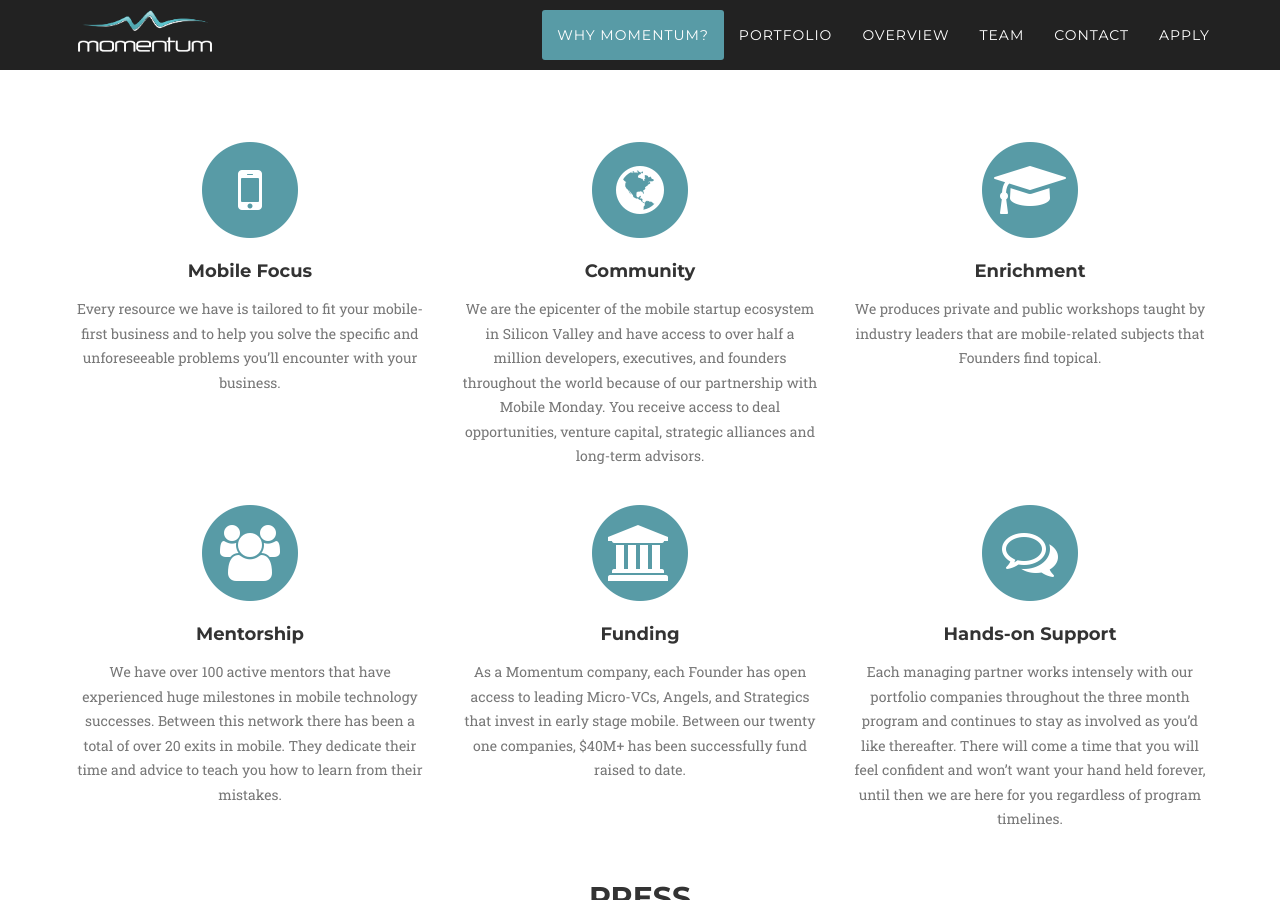
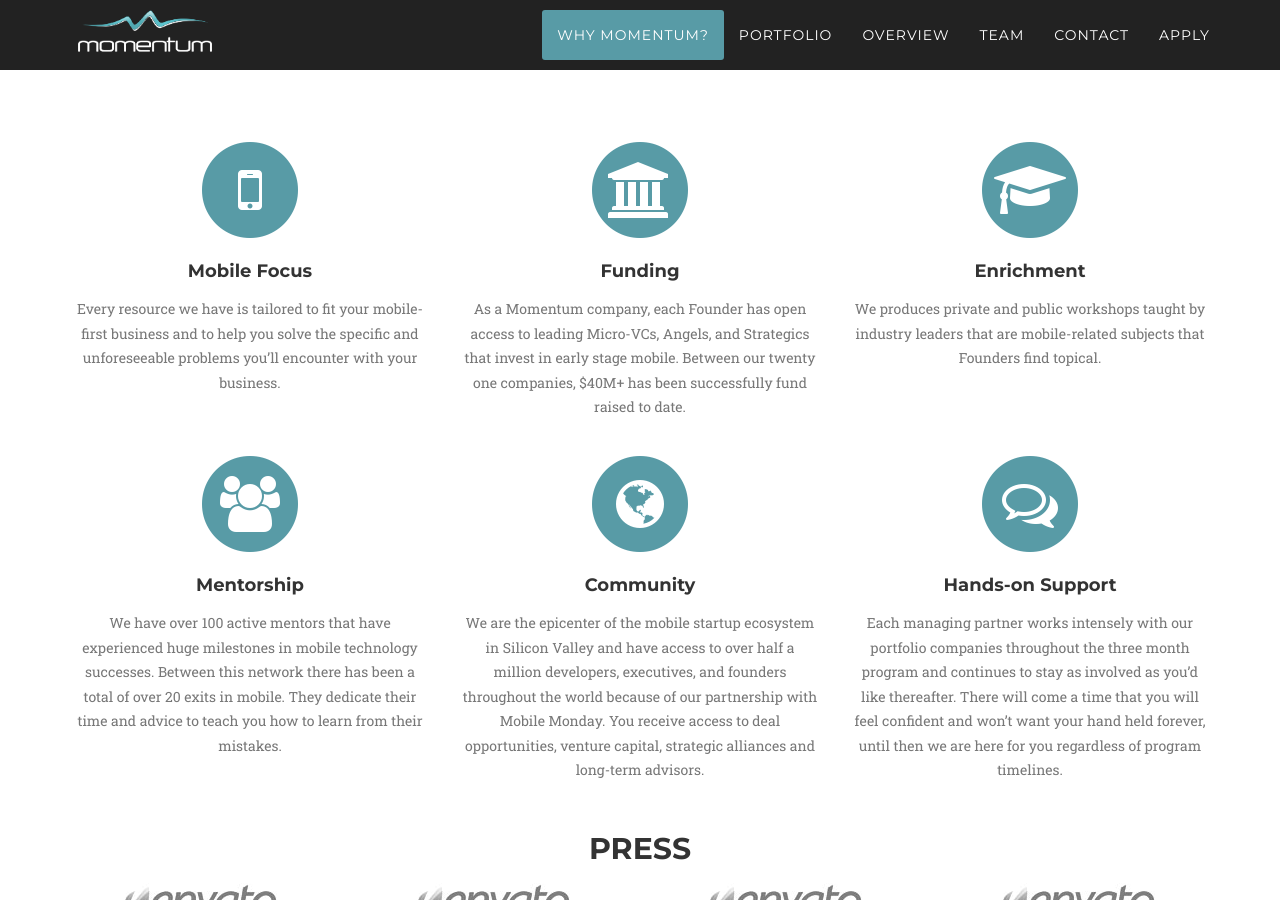
Before and after one commit to mobilemonday/momentum, a Jekyll site: the page built from index.html, in a window 1280 px wide and 900 px high, scrolled down 964 px. Built offline with Jekyll 4.4.1, drawn with Linux system fonts in a browser that asks for light colours; nearby versions of some CDN libraries; some web fonts are replaced; Markdown is read by kramdown in place of the engine named in the settings; part of the change alters nothing that is shown.

```diff
--- a/index.html
+++ b/index.html
@@ -26,9 +26,9 @@ program:
     description: "Every resource we have is tailored to fit your mobile-first business and to help you solve the specific and unforeseeable problems you’ll encounter with your business."
     icon: fa-mobile
   - benefit:
-    name: "Community"
-    description: "We are the epicenter of the mobile startup ecosystem in Silicon Valley and have access to over half a million developers, executives, and founders throughout the world because of our partnership with Mobile Monday. You receive access to deal opportunities, venture capital, strategic alliances and long-term advisors."
-    icon: fa-globe
+    name: "Funding"
+    description: "As a Momentum company, each Founder has open access to leading Micro-VCs, Angels, and Strategics that invest in early stage mobile.  Between our twenty one companies, $40M+ has been successfully fund raised to date."
+    icon: fa-university
   - benefit:
     name: "Enrichment"
     description: "We produces private and public workshops taught by industry leaders that are mobile-related subjects that Founders find topical."
@@ -38,9 +38,9 @@ program:
     description: "We have over 100 active mentors that have experienced huge milestones in mobile technology successes. Between this network there has been a total of over 20 exits in mobile.  They dedicate their time and advice to teach you how to learn from their mistakes."
     icon: fa-users
   - benefit:
-    name: "Funding"
-    description: "As a Momentum company, each Founder has open access to leading Micro-VCs, Angels, and Strategics that invest in early stage mobile.  Between our twenty one companies, $40M+ has been successfully fund raised to date."
-    icon: fa-university
+    name: "Community"
+    description: "We are the epicenter of the mobile startup ecosystem in Silicon Valley and have access to over half a million developers, executives, and founders throughout the world because of our partnership with Mobile Monday. You receive access to deal opportunities, venture capital, strategic alliances and long-term advisors."
+    icon: fa-globe
   - benefit:
     name: "Hands-on Support"
     description: "Each managing partner works intensely with our portfolio companies throughout the three month program and continues to stay as involved as you’d like thereafter.  There will come a time that you will feel confident and won’t want your hand held forever, until then we are here for you regardless of program timelines."
```
